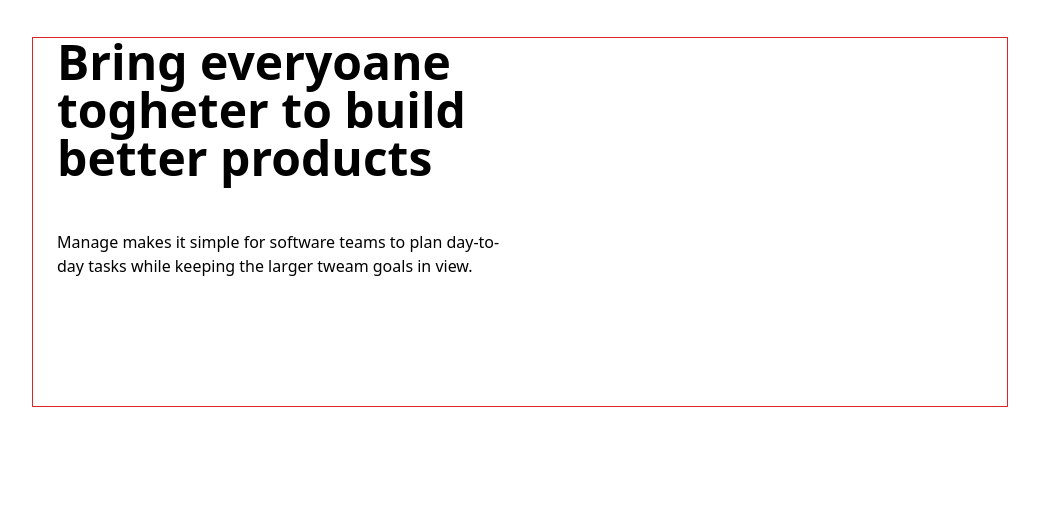
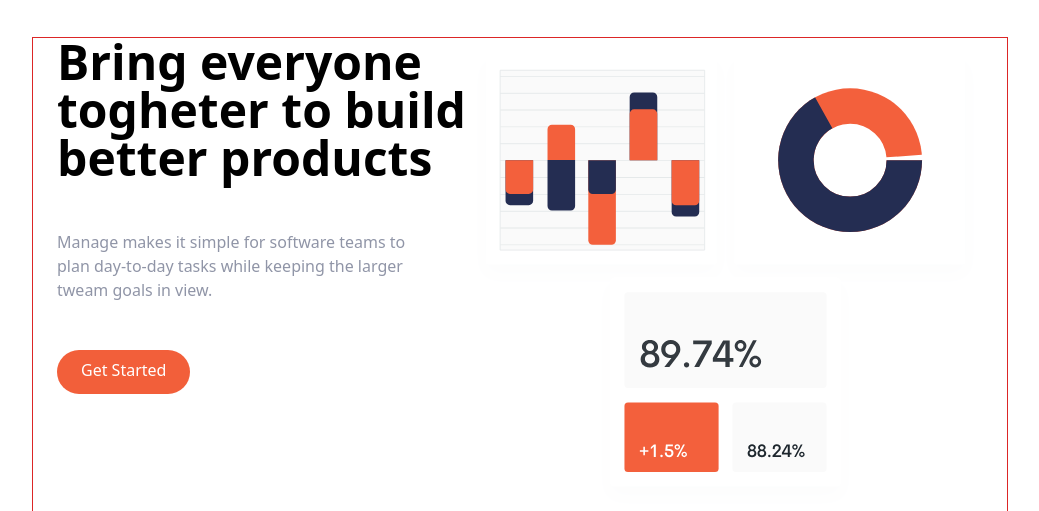
Before and after one commit to mihaichildesco/tailwind-project-traversy, a website: page index.html in a window 1280 px wide. Shown: the part 97-608 px from the top of the page, without its empty margins (120-1159 px from the left). Drawn offline with Linux system fonts and the light colour scheme.

Commit message:
add hero

```diff
--- a/index.html
+++ b/index.html
@@ -27,7 +27,7 @@
         <!-- Button -->
         <a
           href="#"
-          class="hidden md:block p-3 px-6 pt-2 text-white bg-brightRed rounded-full hover:text-brightRedLight"
+          class="hidden p-3 px-6 pt-2 text-white bg-brightRed rounded-full hover:text-brightRedLight md:block"
           >Get Started</a
         >
       </div>
@@ -43,16 +43,26 @@
           <h1
             class="max-w-md text-4xl font-bold text-center md:text-5xl md:text-left"
           >
-            Bring everyoane togheter to build better products
+            Bring everyone togheter to build better products
           </h1>
-          <p>
+          <p class="max-w-sm text-center text-darkGrayishBlue md:text-left">
             Manage makes it simple for software teams to plan day-to-day tasks
             while keeping the larger tweam goals in view.
           </p>
+          <div class="flex justify-center md:justify-start">
+            <a
+              href="#"
+              class="p-3 px-6 pt-2 text-white bg-brightRed rounded-full hover:text-brightRedLight"
+              >Get Started</a
+            >
+          </div>
         </div>
 
+        <!-- Image -->
+        <div class="md\:w-1/2">
+          <img src="img/illustration-intro.svg" alt="" />
+        </div>
         <!-- right item -->
-        <div></div>
       </div>
     </section>
   </body>
```
Also changed, not shown: css/main.css.
